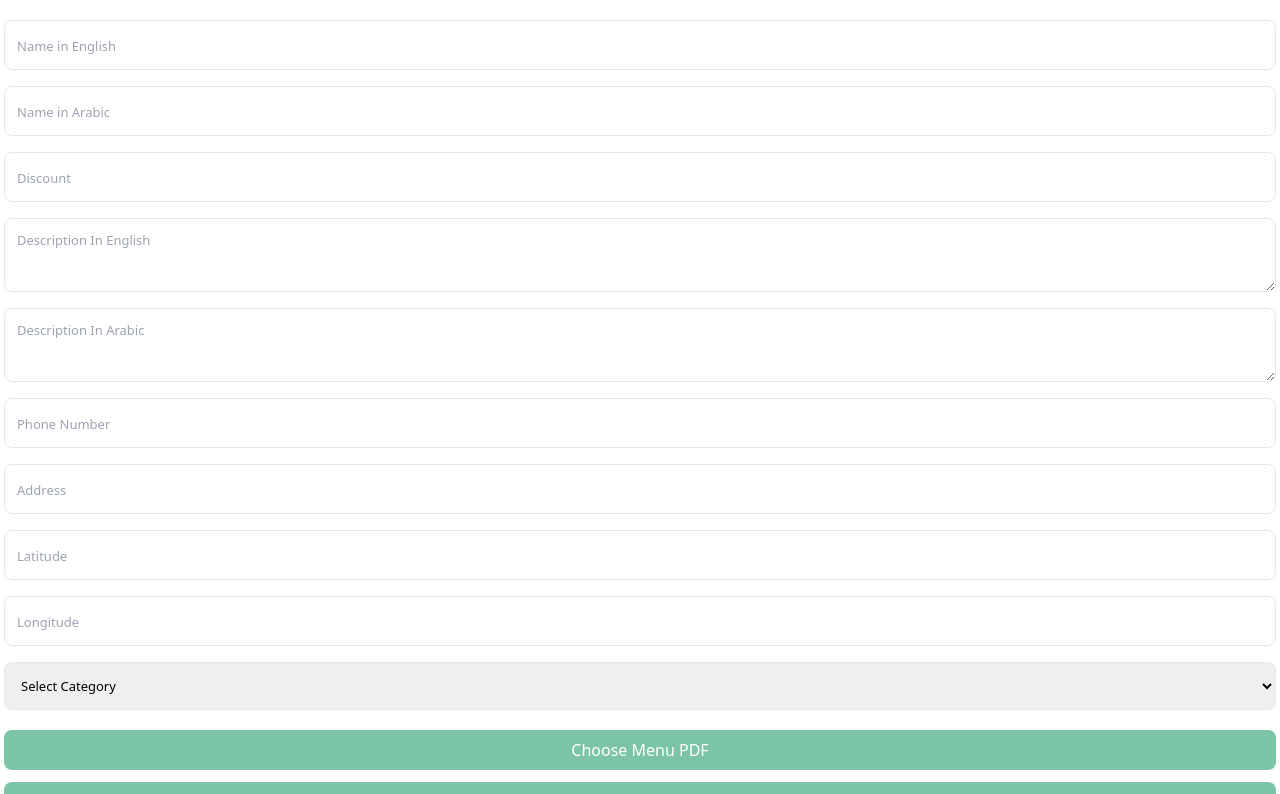
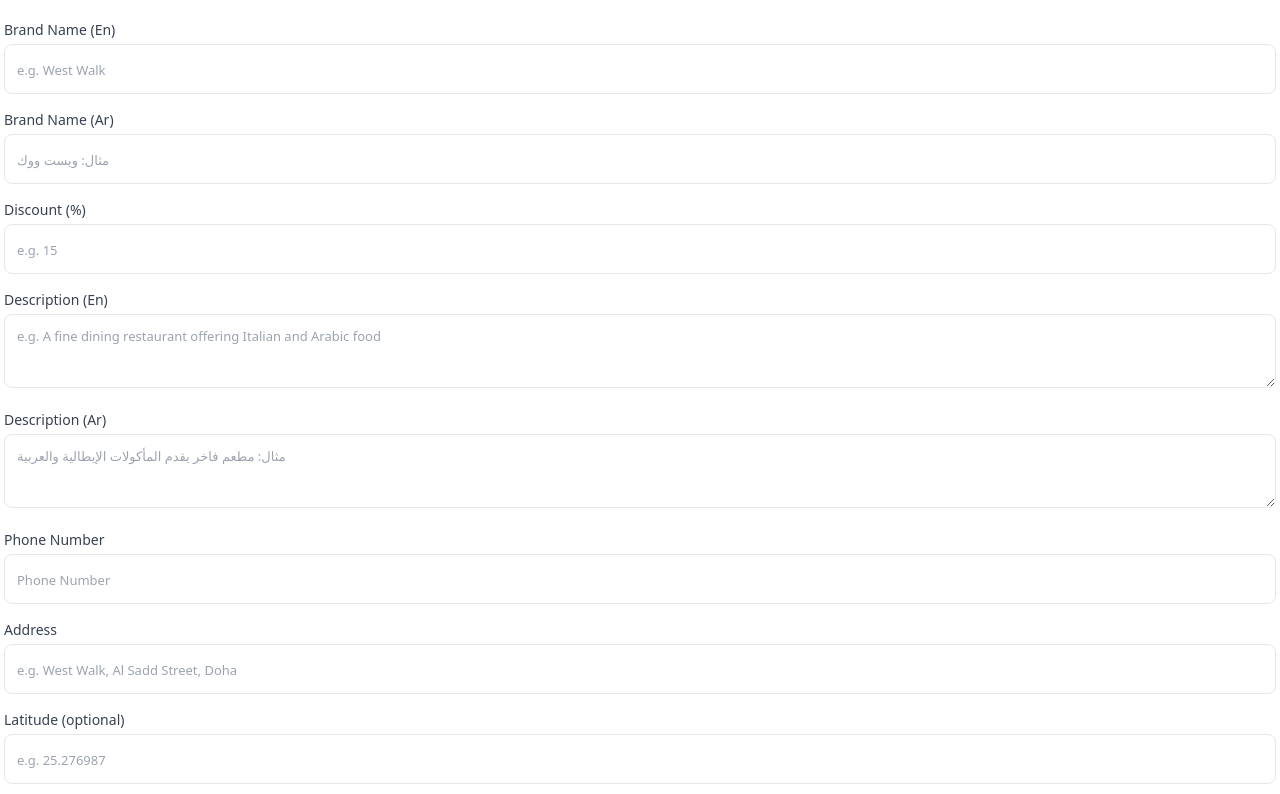
Before and after one commit to AshrafSarfraz/HalabSaudi_Backend, a React (Vite) app: page /AddBrand/12652154214641264521465124xxp1 in a window 1280 px wide. Shown: the top 794 px of the page. Built offline with nearby package versions, Linux system fonts and the light colour scheme.

Commit message:
MerchaNT Screen Added

```diff
--- a/src/component/modal/ServiceModal.tsx
+++ b/src/component/modal/ServiceModal.tsx
@@ -12,35 +12,7 @@ import CitiesDropdown from "../dropdown/CityDropDown";
 interface ServicesModalProps {
   isOpen: boolean;
   onClose: () => void;
-  editData?: {
-    id: string;
-    nameEng: string;
-    nameArabic: string;
-    descriptionEng: string;
-    descriptionArabic: string;
-    PhoneNumber: string;
-    longitude: string;
-    latitude: string;
-    address: string;
-
-// New
-    Time_sat_to_thrusday:string;
-    Time_Fri_to_Sat:string;
-
-    discount: string;
-    startAt: string;
-    endAt: string;
-    pin: string;
-    isBestSeller: string;
-    isVenue: string;
-    selectedVenue: string;
-    selectedCategory: string;
-    selectedCity: string;
-    selectedCountry: string;
-    status: string;
-    img: string;
-    pdfUrl: string;
-  } | null;
+  editData?: any;
 }
 
 const ServicesModal: React.FC<ServicesModalProps> = ({ isOpen, onClose, editData }) => {
@@ -53,9 +25,16 @@ const ServicesModal: React.FC<ServicesModalProps> = ({ isOpen, onClose, editData
   const [longitude, setLongitude] = useState("");
   const [latitude, setLatitude] = useState("");
   const [address, setAddress] = useState("");
-// new
-  const [Time_sat_to_thrusday, setTime_sat_to_thrusday] = useState("");
-  const [Time_Fri_to_Sat, setTime_Fri_to_Sat] = useState("");
+
+  const [timings, setTimings] = useState({
+    monday: "",
+    tuesday: "",
+    wednesday: "",
+    thursday: "",
+    friday: "",
+    saturday: "",
+    sunday: "",
+  });
 
   const [startAt, setStartAt] = useState("");
   const [endAt, setEndAt] = useState("");
@@ -83,11 +62,15 @@ const ServicesModal: React.FC<ServicesModalProps> = ({ isOpen, onClose, editData
     setLatitude("");
     setAddress("");
     setDiscount("");
-// new
-   setTime_sat_to_thrusday(""),
-   setTime_Fri_to_Sat(""),
-
-
+    setTimings({
+      monday: "",
+      tuesday: "",
+      wednesday: "",
+      thursday: "",
+      friday: "",
+      saturday: "",
+      sunday: "",
+    });
     setStartAt("");
     setEndAt("");
     setPin("");
@@ -97,7 +80,7 @@ const ServicesModal: React.FC<ServicesModalProps> = ({ isOpen, onClose, editData
     setSelectedCategory("");
     setSelectedCity("");
     setSelectedCountry("");
-    setStatus("");
+    setStatus("No");
     setImageUpload(null);
     setImageUrl("");
     setPdfFile(null);
@@ -115,10 +98,15 @@ const ServicesModal: React.FC<ServicesModalProps> = ({ isOpen, onClose, editData
       setLongitude(editData.longitude || "");
       setLatitude(editData.latitude || "");
       setAddress(editData.address || "");
-      //new
-      setTime_sat_to_thrusday(editData.Time_sat_to_thrusday || "");
-      setTime_Fri_to_Sat(editData.Time_Fri_to_Sat || "");
-
+      setTimings(editData.timings || {
+        monday: "",
+        tuesday: "",
+        wednesday: "",
+        thursday: "",
+        friday: "",
+        saturday: "",
+        sunday: "",
+      });
       setStartAt(editData.startAt || "");
       setEndAt(editData.endAt || "");
       setPin(editData.pin || "");
@@ -149,14 +137,18 @@ const ServicesModal: React.FC<ServicesModalProps> = ({ isOpen, onClose, editData
     }
   };
 
+  const handleTimingChange = (day: string, value: string) => {
+    setTimings((prev) => ({ ...prev, [day]: value }));
+  };
+
   const generatePin = () => {
     const randomPin = Math.floor(100000 + Math.random() * 900000);
     setPin(randomPin.toString());
   };
 
   const saveVenue = async () => {
-    if (!nameEng ||!nameArabic || !descriptionEng || !descriptionArabic|| !longitude || !latitude ||
-        !address  ||!PhoneNumber  || !selectedCategory || !selectedCity || (!imageUpload && !editData)) {
+    if (!nameEng || !nameArabic || !descriptionEng || !descriptionArabic || !longitude || !latitude ||
+      !address || !PhoneNumber || !selectedCategory || !selectedCity || (!imageUpload && !editData)) {
       return toast.error("All fields are required!");
     }
 
@@ -187,10 +179,7 @@ const ServicesModal: React.FC<ServicesModalProps> = ({ isOpen, onClose, editData
         longitude,
         latitude,
         address,
-  // new
-        Time_sat_to_thrusday,
-        Time_Fri_to_Sat,
-
+        timings,
         startAt,
         endAt,
         selectedCategory,
@@ -227,37 +216,31 @@ const ServicesModal: React.FC<ServicesModalProps> = ({ isOpen, onClose, editData
   if (!isOpen) return null;
 
   return (
-    <div className="fixed inset-0 bg-black bg-opacity-50 flex justify-center items-center pt-10">
+    <div className="fixed inset-0 bg-black bg-opacity-50 flex justify-center items-center pt-10 z-50">
       {loading && <Loader />}
       <div className="bg-white p-6 rounded-lg w-[90%] max-w-5xl h-[80vh] overflow-y-auto">
         <h2 className="text-2xl font-semibold mb-5">{editData ? "Edit Brand Details" : "Add New Brand"}</h2>
 
         <div className="grid grid-cols-3 gap-4">
-          <input placeholder="Name in English" value={nameEng} onChange={e => setNameEng(e.target.value)} className="border p-3 rounded-lg placeholder:text-[13px]" />
-          <input placeholder="Name in Arabic" value={nameArabic} onChange={e => setNameArabic(e.target.value)} className="border p-3 rounded-lg placeholder:text-[13px]" />
-          <input placeholder="Discount" value={discount} onChange={e => setDiscount(e.target.value)} className="border p-3 rounded-lg placeholder:text-[13px]" />
+          <input placeholder="Name in English" value={nameEng} onChange={e => setNameEng(e.target.value)} className="border p-3 rounded-lg" />
+          <input placeholder="Name in Arabic" value={nameArabic} onChange={e => setNameArabic(e.target.value)} className="border p-3 rounded-lg" />
+          <input placeholder="Discount" value={discount} onChange={e => setDiscount(e.target.value)} className="border p-3 rounded-lg" />
         </div>
 
         <div className="grid grid-cols-2 gap-4 mt-3">
-          <textarea placeholder="Description In English" value={descriptionEng} onChange={e => setDescriptionEng(e.target.value)} className="border p-3 rounded-lg placeholder:text-[13px]" />
-          <textarea placeholder="Description In Arabic" value={descriptionArabic} onChange={e => setDescriptionArabic(e.target.value)} className="border p-3 rounded-lg placeholder:text-[13px]" />
-        </div>
-
-         {/* New data */}
-         <div className="grid grid-cols-3 gap-4 mt-3">
-         <input placeholder="Phone Number" value={PhoneNumber} onChange={e => setPhoneNumber(e.target.value)} className="border p-3 rounded-lg placeholder:text-[13px]" />
-         <input placeholder="Timing Sat-Thru) " value={Time_sat_to_thrusday} onChange={e => setTime_sat_to_thrusday(e.target.value)} className="border p-3 rounded-lg placeholder:text-[13px]" />
-         <input placeholder="Timing Fri-Sat " value={Time_Fri_to_Sat} onChange={e => setTime_Fri_to_Sat(e.target.value)} className="border p-3 rounded-lg placeholder:text-[13px]" />
+          <textarea placeholder="Description In English" value={descriptionEng} onChange={e => setDescriptionEng(e.target.value)} className="border p-3 rounded-lg" />
+          <textarea placeholder="Description In Arabic" value={descriptionArabic} onChange={e => setDescriptionArabic(e.target.value)} className="border p-3 rounded-lg" />
         </div>
 
         <div className="grid grid-cols-3 gap-4 mt-3">
-          <input placeholder="Address" value={address} onChange={e => setAddress(e.target.value)} className="border p-3 rounded-lg placeholder:text-[13px]" />
-          <input placeholder="Latitude" value={latitude} onChange={e => setLatitude(e.target.value)} className="border p-3 rounded-lg placeholder:text-[13px]" />
-          <input placeholder="Longitude" value={longitude} onChange={e => setLongitude(e.target.value)} className="border p-3 rounded-lg placeholder:text-[13px]" />
-       </div>
+          <input placeholder="Phone Number" value={PhoneNumber} onChange={e => setPhoneNumber(e.target.value)} className="border p-3 rounded-lg" />
+          <input placeholder="Address" value={address} onChange={e => setAddress(e.target.value)} className="border p-3 rounded-lg" />
+          <input placeholder="Latitude" value={latitude} onChange={e => setLatitude(e.target.value)} className="border p-3 rounded-lg" />
+        </div>
 
         <div className="grid grid-cols-3 gap-4 mt-3">
-          <input value={pin} readOnly className="border p-3 rounded-lg placeholder:text-[13px]" placeholder="Generate Pin" />
+          <input placeholder="Longitude" value={longitude} onChange={e => setLongitude(e.target.value)} className="border p-3 rounded-lg" />
+          <input value={pin} readOnly className="border p-3 rounded-lg" placeholder="Generate Pin" />
           <button onClick={generatePin} className="bg-blue-600 text-white py-3 rounded-lg text-sm">Generate</button>
         </div>
 
@@ -266,8 +249,6 @@ const ServicesModal: React.FC<ServicesModalProps> = ({ isOpen, onClose, editData
           <CountriesDropdown selectedCountry={selectedCountry} onCountryChange={setSelectedCountry} />
           <CitiesDropdown selectedCity={selectedCity} onCityChange={setSelectedCity} />
         </div>
-
-
 
         <div className="grid grid-cols-3 gap-4 mt-3">
           <select value={isBestSeller} onChange={e => setIsBestSeller(e.target.value)} className="border p-3 rounded-lg text-sm">
@@ -287,36 +268,48 @@ const ServicesModal: React.FC<ServicesModalProps> = ({ isOpen, onClose, editData
           </select>
         </div>
 
-        <div className="grid grid-cols-3 gap-4 mt-3">
         {isVenue === "Yes" && <div className="mt-3"><VenuDropdown selectedVenue={selectedVenue} onVenueChange={setSelectedVenue} /></div>}
 
-         <div>
-         <label className="block text-gray-700 text-sm font-bold mb-2 text-[13px] ">Contract Starting Date:</label>
-         <input  type="date" value={startAt}  onChange={(e) => setStartAt(e.target.value)}  className="border p-2 rounded-lg w-full  text-[13px]" />
+        <div className="grid grid-cols-2 gap-4 mt-3">
+          <div>
+            <label className="text-sm">Contract Start Date</label>
+            <input type="date" value={startAt} onChange={e => setStartAt(e.target.value)} className="border p-2 rounded-lg w-full" />
+          </div>
+          <div>
+            <label className="text-sm">Contract End Date</label>
+            <input type="date" value={endAt} onChange={e => setEndAt(e.target.value)} className="border p-2 rounded-lg w-full" />
+          </div>
         </div>
-         <div>
-         <label className="block text-gray-700 text-sm font-bold mb-2 text-[13px] ">Contract Ending Date:</label>
-       <input  type="date"  value={endAt}  onChange={(e) => setEndAt(e.target.value)}  className="border p-2 rounded-lg w-full text-[13px] "  />
+
+        {/* Timings input */}
+        <div className="grid grid-cols-3 gap-4 mt-4">
+          {Object.entries(timings).map(([day, value]) => (
+            <div key={day}>
+              <label className="text-sm capitalize">{day}</label>
+              <input
+                placeholder="e.g. 10:00 AM - 9:00 PM"
+                value={value}
+                onChange={(e) => handleTimingChange(day, e.target.value)}
+                className="border p-2 rounded-lg w-full text-sm"
+              />
+            </div>
+          ))}
         </div>
-       </div>
 
-
-
-
+        {/* PDF and Image Upload */}
         <div className="mt-5">
           {pdfFile || pdfUrl ? (
             <div className="mb-4 bg-gray-100 p-3 rounded-lg">
               <span>{pdfFile?.name || decodeURIComponent(pdfUrl.split("/").pop()?.split("?")[0] || "")}</span>
             </div>
           ) : null}
-
-          <label htmlFor="pdf-upload" className="cursor-pointer bg-blue-500 text-white px-6 py-2 w-[190px] rounded-lg inline-block">Choose Menu PDF</label>
+          <label htmlFor="pdf-upload" className="cursor-pointer bg-blue-500 text-white px-6 py-2 rounded-lg inline-block">Choose Menu PDF</label>
           <input type="file" id="pdf-upload" className="hidden" onChange={handlePdfChange} />
         </div>
 
         {imageUrl && <img src={imageUrl} alt="Preview" className="w-24 h-24 object-cover mt-4 rounded-lg" />}
         <div className="mt-3">
-          <label htmlFor="image-upload" className="cursor-pointer bg-blue-500 text-white px-5 py-2 w-[190px] rounded-lg inline-block">Choose Logo Image</label>
+          <label htmlFor="image-upload" className="cursor-pointer bg-blue-500 text-white px-5 py-2 rounded-lg inline-block">Choose Logo Image</label>
           <input type="file" id="image-upload" className="hidden" onChange={handleImageChange} />
         </div>
 
--- a/src/pages/Mobile_Screen/AddBrandsData.tsx
+++ b/src/pages/Mobile_Screen/AddBrandsData.tsx
@@ -4,7 +4,7 @@ import { fireDB, storage } from "../../firebase/FirebaseConfig";
 import { Timestamp, addDoc, collection } from "firebase/firestore";
 import { getDownloadURL, ref, uploadBytes } from "firebase/storage";
 import CategoriesDropdown from "../../component/dropdown/CategoriesDropDown";
-
+import Back from '../../assets/icon/Back.png'
 
 
 
@@ -120,6 +120,7 @@ const AddBrandScreen: React.FC = () => {
     if (
       !nameEng ||
       !descriptionEng ||
+      !discount||
       !address ||
       !PhoneNumber ||
       !selectedCategory ||
@@ -190,77 +191,103 @@ const AddBrandScreen: React.FC = () => {
     <div className="min-h-screen mt-5 px-1 bg-white mx-auto relative">
       {loading && (
         <div className="fixed inset-0  flex justify-center items-center text-white text-xl z-40">
-        <span className="animate-spin rounded-full h-12 w-12 border-4 border-blue-500 border-t-transparent"></span>
+        <span   className="animate-spin rounded-full h-12 w-12 border-green-800 border-4 border-t-transparent"></span>
         </div>
       )}
      {
-      showTimings===false?(
+     showTimings === false ? (
       <div>
+        {/* Brand Info */}
         <div className="grid grid-cols-1 gap-4">
+          <div>
+            <label className="block mb-1 text-sm font-medium text-gray-700">Brand Name (En)</label>
+            <input className="border p-3 rounded-lg placeholder:text-[13px] w-[100%] "
+             placeholder="e.g. West Walk" value={nameEng} onChange={(e) => setNameEng(e.target.value)} />
+          </div>
+
+          <div>
+            <label className="block mb-1 text-sm font-medium text-gray-700">Brand Name (Ar)</label>
+            <input        className="border p-3 rounded-lg placeholder:text-[13px] w-[100%]"
+              placeholder="مثال: ويست ووك"  value={nameArabic}   onChange={(e) => setNameArabic(e.target.value)} />
+          </div>
+
+          <div>
+            <label className="block mb-1 text-sm font-medium text-gray-700">Discount (%)</label>
             <input
-          placeholder="Name in English"
-          value={nameEng}
-          onChange={(e) => setNameEng(e.target.value)}
-          className="border p-3 rounded-lg placeholder:text-[13px]"
-        />
-        <input
-          placeholder="Name in Arabic"
-          value={nameArabic}
-          onChange={(e) => setNameArabic(e.target.value)}
-          className="border p-3 rounded-lg placeholder:text-[13px]"
-        />
-        <input
-          placeholder="Discount"
+              placeholder="e.g. 15"
               value={discount}
               onChange={(e) => setDiscount(e.target.value)}
-          className="border p-3 rounded-lg placeholder:text-[13px]"
+              className="border p-3 rounded-lg placeholder:text-[13px] w-[100%] "
             />
           </div>
+        </div>
 
+        {/* Descriptions */}
         <div className="grid grid-cols-1 gap-4 mt-4">
+          <div>
+            <label className="block mb-1 text-sm font-medium text-gray-700">Description (En)</label>
             <textarea
-          placeholder="Description In English"
+              placeholder="e.g. A fine dining restaurant offering Italian and Arabic food"
               value={descriptionEng}
               onChange={(e) => setDescriptionEng(e.target.value)}
-          className="border p-3 rounded-lg placeholder:text-[13px]"
+              className="border p-3 rounded-lg placeholder:text-[13px] w-[100%] "
             />
+          </div>
+          <div>
+            <label className="block mb-1 text-sm font-medium text-gray-700">Description (Ar)</label>
             <textarea
-          placeholder="Description In Arabic"
+              placeholder="مثال: مطعم فاخر يقدم المأكولات الإيطالية والعربية"
               value={descriptionArabic}
               onChange={(e) => setDescriptionArabic(e.target.value)}
-          className="border p-3 rounded-lg placeholder:text-[13px]"
+              className="border p-3 rounded-lg placeholder:text-[13px] w-[100%]  "
             />
           </div>
+        </div>
 
+        {/* Contact + Location */}
         <div className="grid grid-cols-1 gap-4 mt-4">
+          <div>
+            <label className="block mb-1 text-sm font-medium text-gray-700">Phone Number</label>
             <input
               placeholder="Phone Number"
               value={PhoneNumber}
               onChange={(e) => setPhoneNumber(e.target.value)}
-          className="border p-3 rounded-lg placeholder:text-[13px]"
+              className="border p-3 rounded-lg placeholder:text-[13px] w-[100%] "
             />
           </div>
 
-      <div className="grid grid-cols-1 gap-4 mt-4">
+          <div>
+            <label className="block mb-1 text-sm font-medium text-gray-700">Address</label>
             <input
-          placeholder="Address"
+              placeholder="e.g. West Walk, Al Sadd Street, Doha"
               value={address}
               onChange={(e) => setAddress(e.target.value)}
-          className="border p-3 rounded-lg placeholder:text-[13px]"
+              className="border p-3 rounded-lg placeholder:text-[13px] w-[100%] "
             />
+          </div>
+
+          <div>
+            <label className="block mb-1 text-sm font-medium text-gray-700">Latitude (optional)</label>
             <input
-          placeholder="Latitude"
+              placeholder="e.g. 25.276987"
               value={latitude}
               onChange={(e) => setLatitude(e.target.value)}
-          className="border p-3 rounded-lg placeholder:text-[13px]"
+              className="border p-3 rounded-lg placeholder:text-[13px] w-[100%] "
             />
+          </div>
+
+          <div>
+            <label className="block mb-1 text-sm font-medium text-gray-700">Longitude (optional) </label>
             <input
-          placeholder="Longitude"
+              placeholder="e.g. 25.276987"
               value={longitude}
               onChange={(e) => setLongitude(e.target.value)}
-          className="border p-3 rounded-lg placeholder:text-[13px]"
+              className="border p-3 rounded-lg placeholder:text-[13px] w-[100%] "
             />
           </div>
+        </div>
+
+        {/* Dropdown */}
 
       <div className="h-12 grid grid-cols-1 gap-4 mt-4">
         <CategoriesDropdown
@@ -293,6 +320,7 @@ const AddBrandScreen: React.FC = () => {
           onChange={handlePdfChange}
         />
       </div>
+
 
       {imageUrl && (
         <img
@@ -327,9 +355,9 @@ const AddBrandScreen: React.FC = () => {
       ):
       (
         <div>
-      <div className="grid grid-cols-1 gap-4 mt-4">
+      <div className="grid grid-cols-1 gap-4 mt-1">
         <p className="text-lg font-semibold flex items-center gap-2">
-        <button  onClick={() => setShowTimings(false)}  className="p-1 rounded hover:bg-gray-200" > <img src="/path/to/back-icon.png" alt="Back"className="w-5 h-5"/> </button>
+        <button  onClick={() => setShowTimings(false)}  className="p-1 rounded hover:bg-gray-200" > <img src={Back} alt="Back"className="w-5 h-5"/> </button>
         Working Hours
         </p>
 
@@ -372,7 +400,7 @@ const AddBrandScreen: React.FC = () => {
             <p className="mb-6">Our company will contact you soon.</p>
             <button
               onClick={() => setShowSuccessModal(false)}
-              className="bg-green-600 text-white px-4 py-2 rounded"
+              className="bg-green-800 text-white px-8 py-3 rounded-xl"
             >
               Close
             </button>
```
Also changed, not shown: src/assets/icon/Back.png (added). Lines whose indentation alone changed are shown as unchanged.
